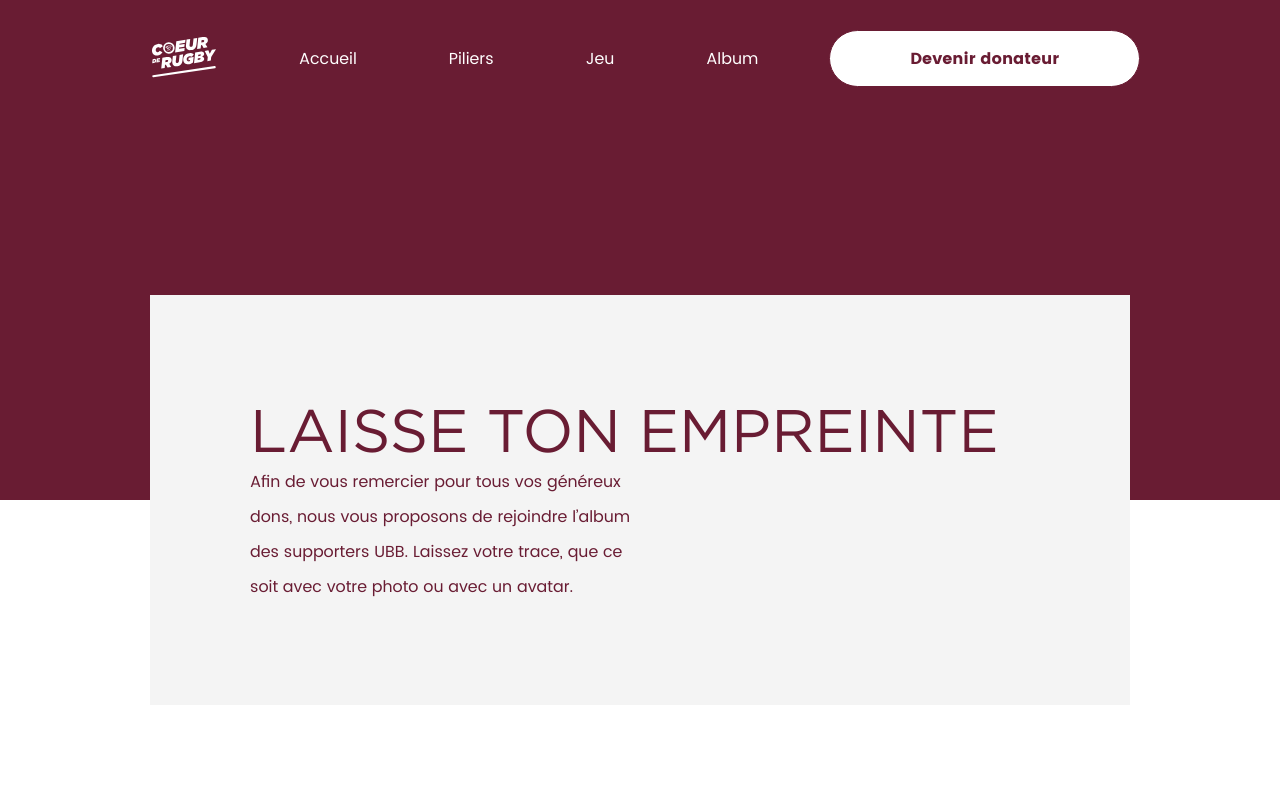
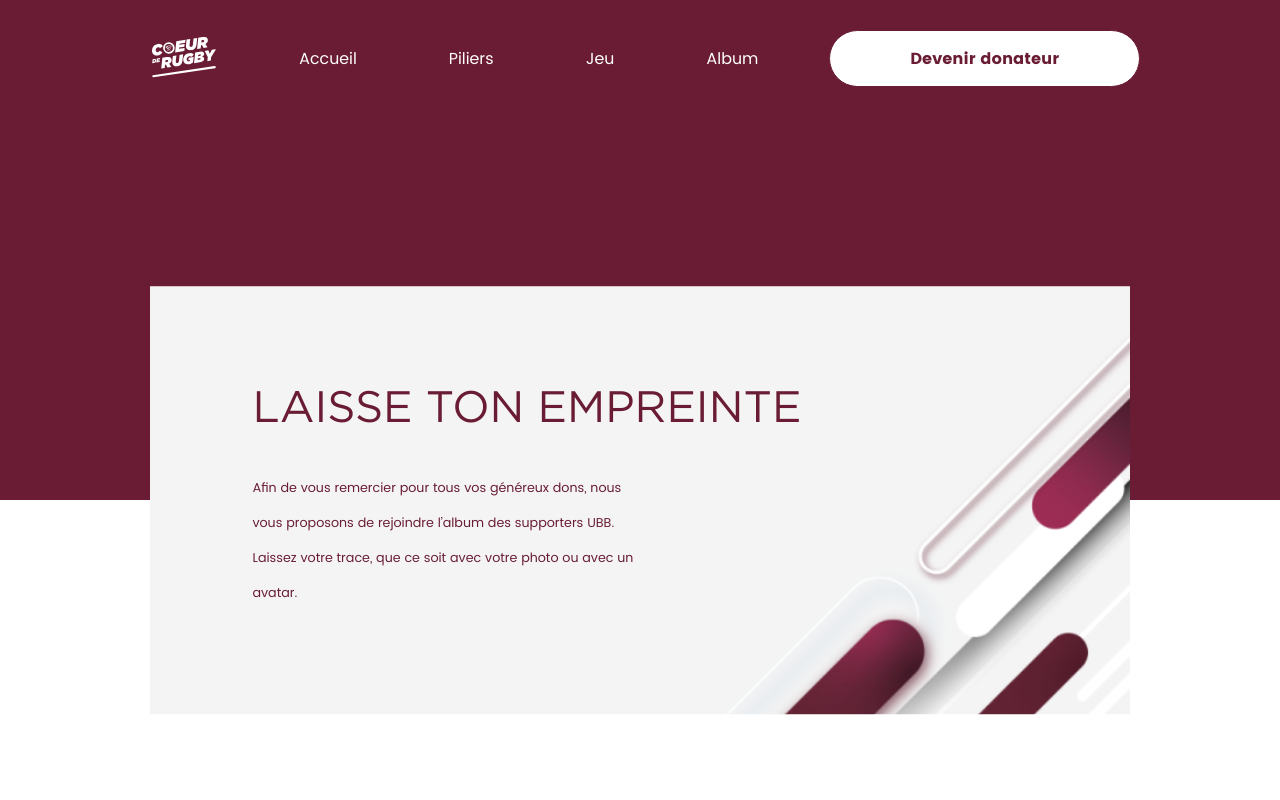
Before and after one commit to augcouec/coeurderugby, a Vue app: page /album/nouveau in a window 1280 px wide. Shown: the top 800 px of the page. Built offline with nearby package versions, Linux system fonts and the light colour scheme.

Commit message:
salut le header de noob

```diff
--- a/src/pages/AlbumForm.vue
+++ b/src/pages/AlbumForm.vue
@@ -108,13 +108,14 @@ main {
 }
 
 .introduction {
-  padding: 110px 100px 100px 100px;
+  padding: 8%;
   margin: 0 150px;
-  background-color: #f4f4f4;
+  background: url("../assets/images/image 15.png");
+  background-size: cover;
   transform: translateY(-50%);
 
   h1 {
-    font-size: 60px;
+    font-size: 44px;
     font-family: $font-secondary;
     font-weight: normal;
     text-transform: uppercase;
@@ -125,6 +126,8 @@ main {
     color: $color-primary;
     width: 50%;
     line-height: 35px;
+    font-size: 0.8em;
+    margin-top: 5%;
   }
 }
 
```
